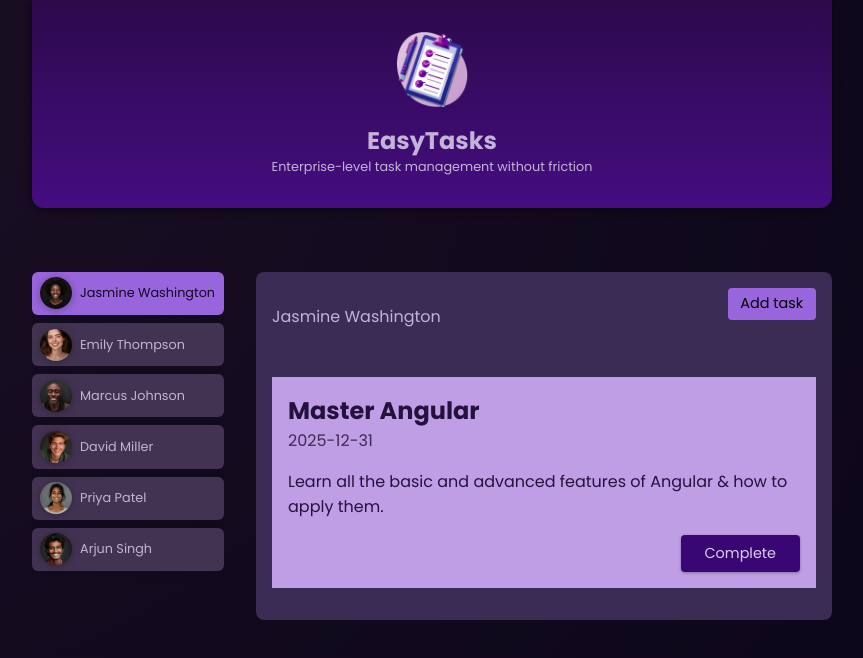
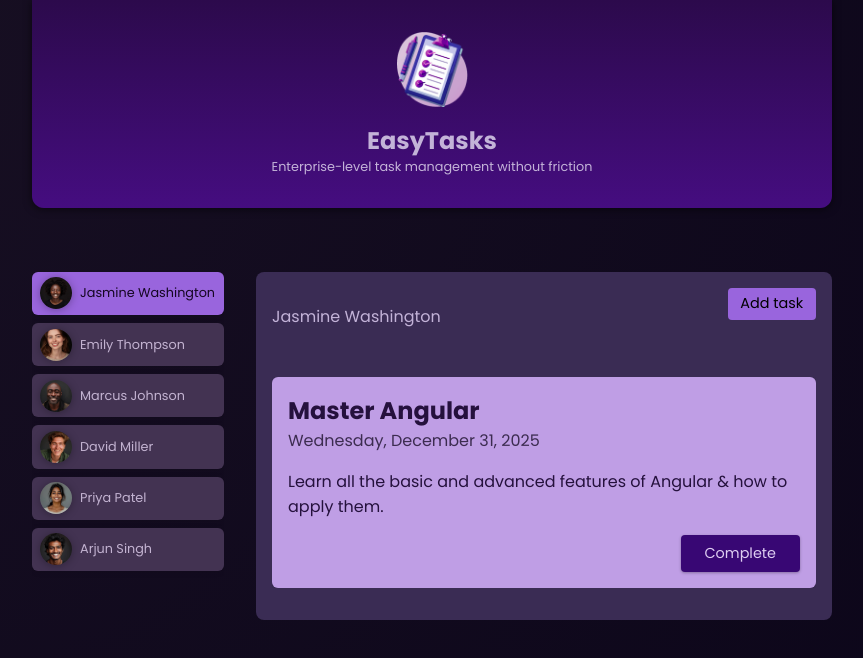
Before and after one commit to Omar-Aldabbas/Angular-Demo, an Angular app: page / in a window 1280 px wide. Both pictures are taken after a click on the button "Jasmine Washington". Shown: the top 658 px of the page, without its empty margins (208-1071 px from the left). Built offline with nearby package versions, Linux system fonts and the light colour scheme.

Commit message:
refactor

```diff
--- /dev/null
+++ b/src/app/shared/card/card.component.css
@@ -0,0 +1,5 @@
+div {
+  border-radius: 6px;
+  box-shadow: 0 1px 6px rgba(0, 0, 0, 0.1);
+  overflow: hidden;
+}
--- /dev/null
+++ b/src/app/shared/card/card.component.html
@@ -0,0 +1,3 @@
+<div>
+    <ng-content/>
+</div>
--- a/src/app/tasks/task/task.component.html
+++ b/src/app/tasks/task/task.component.html
@@ -1,6 +1,8 @@
-<article>
-  <h2>{{ task.title }}</h2>
-  <time datetime=""> {{ task.dueDate}}</time>
-  <p>{{ task.summary }}</p>
-  <p class="actions"><button (click)="onComplete()">Complete</button></p>
-</article>
+<app-card>
+  <article>
+    <h2>{{ task.title }}</h2>
+    <time datetime=""> {{ task.dueDate | date:"fullDate"}}</time>
+    <p>{{ task.summary }}</p>
+    <p class="actions"><button (click)="onComplete()">Complete</button></p>
+  </article>
+</app-card>
--- a/src/app/tasks/tasks.component.ts
+++ b/src/app/tasks/tasks.component.ts
@@ -2,6 +2,7 @@ import { Component, Input } from '@angular/core';
 import { TaskComponent } from './task/task.component';
 import { NewTaskComponent } from './new-task/new-task.component';
 import { type Task } from './new-task/new-task.model';
+import { TasksService } from './tasks.service';
 
 @Component({
   selector: 'app-tasks',
@@ -15,38 +16,16 @@ export class TasksComponent {
 
   isAddingTask = false;
 
-  tasks = [
-    {
-      id: 't1',
-      userId: 'u1',
-      title: 'Master Angular',
-      summary:
-        'Learn all the basic and advanced features of Angular & how to apply them.',
-      dueDate: '2025-12-31',
-    },
-    {
-      id: 't2',
-      userId: 'u3',
-      title: 'Build first prototype',
-      summary: 'Build a first prototype of the online shop website',
-      dueDate: '2024-05-31',
-    },
-    {
-      id: 't3',
-      userId: 'u3',
-      title: 'Prepare issue template',
-      summary:
-        'Prepare and describe an issue template which will help with project management',
-      dueDate: '2024-06-15',
-    },
-  ];
+  constructor(private tasksService: TasksService) {}
+
+
 
   get selectedUserTasks() {
-    return this.tasks.filter((task) => task.userId === this.userId);
+    return this.tasksService.getUserTasks(this.userId)
   }
 
   onTaskComplete(id: string) {
-    this.tasks = this.tasks.filter((task) => task.id !== id);
+    return this.tasksService.deleteTask(id)
   }
 
   onStartAddTask() {
@@ -58,10 +37,6 @@ export class TasksComponent {
   }
 
   onAddTask(task: Task) {
-    this.tasks.unshift({
-      id: new Date().getTime().toString(),
-      userId: this.userId,
-      ...task
-    })
+    return this.tasksService.addNewUserTask(task, this.userId)
   }
 }
--- /dev/null
+++ b/src/app/tasks/tasks.service.ts
@@ -0,0 +1,49 @@
+import { Injectable } from '@angular/core';
+import { type Task } from './new-task/new-task.model';
+
+@Injectable({
+  providedIn: 'root',
+})
+export class TasksService {
+  private tasks = [
+    {
+      id: 't1',
+      userId: 'u1',
+      title: 'Master Angular',
+      summary:
+        'Learn all the basic and advanced features of Angular & how to apply them.',
+      dueDate: '2025-12-31',
+    },
+    {
+      id: 't2',
+      userId: 'u3',
+      title: 'Build first prototype',
+      summary: 'Build a first prototype of the online shop website',
+      dueDate: '2024-05-31',
+    },
+    {
+      id: 't3',
+      userId: 'u3',
+      title: 'Prepare issue template',
+      summary:
+        'Prepare and describe an issue template which will help with project management',
+      dueDate: '2024-06-15',
+    },
+  ];
+
+  getUserTasks(userId: string) {
+    return this, this.tasks.filter((task) => task.userId === userId);
+  }
+
+  addNewUserTask(newTask: Task, userId: string) {
+    return this.tasks.unshift({
+      id: new Date().getTime().toString(),
+      userId: userId,
+      ...newTask,
+    });
+  }
+
+  deleteTask(id: string) {
+    this.tasks = this.tasks.filter((task) => task.id !== id);
+  }
+}
--- a/src/app/user/user.component.css
+++ b/src/app/user/user.component.css
@@ -1,8 +1,3 @@
-div {
-  border-radius: 6px;
-  box-shadow: 0 1px 6px rgba(0, 0, 0, 0.1);
-  overflow: hidden;
-}
 
 button {
   display: flex;
--- a/src/app/user/user.component.html
+++ b/src/app/user/user.component.html
@@ -1,4 +1,4 @@
-<div>
+<app-card>
   <button [class.active]="selected" (click)="onSelectUser()">
     <img
       [src]="imagePath()"
@@ -6,7 +6,7 @@
     />
     <span>{{ user.name }}</span>
   </button>
-</div>
+</app-card>
 
 <!-- string interpolation {{}}  this only between tags -->
 
--- a/src/app/user/user.component.ts
+++ b/src/app/user/user.component.ts
@@ -6,10 +6,11 @@ import {
   Output,
 } from '@angular/core';
 import { type User } from './user.model';
+import { CardComponent } from "../shared/card/card.component";
 
 @Component({
   selector: 'app-user',
-  imports: [],
+  imports: [CardComponent],
   templateUrl: './user.component.html',
   styleUrl: './user.component.css',
 })
```
Also changed, not shown: src/app/shared/card/card.component.ts (added, +11 -0 lines), src/app/tasks/task/task.component.ts (+6 -3 lines), 1 other file (tests, documents, lock files or other folders).
